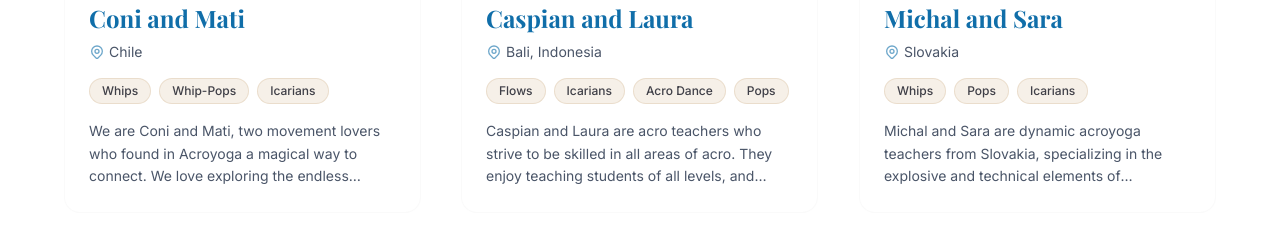
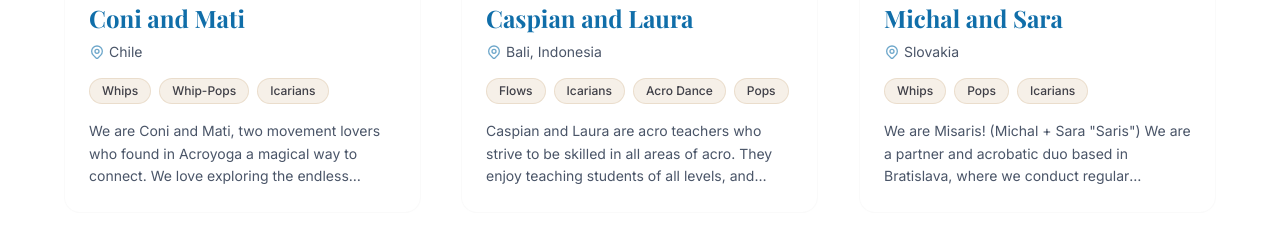
Before and after one commit to GloryFlory/mac-website, a Next.js app: page /teachers in a window 1280 px wide. Shown: the part 1020-1258 px from the top of the page. Built offline with nearby package versions, Linux system fonts and the light colour scheme; a web font is replaced by a local one.

Commit message:
Update all teacher bios with complete versions: Michal & Sara (Misaris), Maria & Flo

```diff
--- a/app/teachers/page.tsx
+++ b/app/teachers/page.tsx
@@ -73,11 +73,17 @@ Bali is their home base where they run the AcroSpirit community, and organise th
     imageUrl: '/teachers/Michal and Sara/472529068_18033178583442028_7109940112774191055_n.jpg',
     videoUrl: '/teachers/Michal and Sara/AQMuydaPPC31VQIJj7EbpXt-HNolmjsNis836XvE7CLyu32uRiyXlPRvuXO9dCWAOxyKIRAY0snUzHRMWzlsnBmLGQIxhlPU4kIPe0k.mp4',
     location: 'Slovakia',
-    bio: `Michal and Sara are dynamic acroyoga teachers from Slovakia, specializing in the explosive and technical elements of acrobatics. Known as Acro Misaris, they bring high energy and precision to their teaching.
+    bio: `We are Misaris! (Michal + Sara "Saris")
 
-Their expertise lies in Whips, Pops, and Icarians - the dynamic side of acroyoga that requires power, timing, and trust. They're passionate about helping students master these challenging skills while maintaining safety and proper technique.
+We are a partner and acrobatic duo based in Bratislava, where we conduct regular acroyoga lessons.
 
-With their combined experience and complementary teaching styles, Michal and Sara create an environment where students can push their boundaries and achieve new heights in their acro practice.`,
+Sara is a professional physiotherapist and Michal is a fitness trainer, both of which we are passionate about professionally.
+
+Saris discovered the world of acroyoga more than a decade ago while in high school. When we met five years ago, Michal was quickly smitten by Akroyoga. Thanks to Sara's experience and Michal's rich sporting past, we easily progressed together.
+
+During our cooperation we have participated in a number of domestic and international workshops and festivals, where we not only trained but also coached. We enthusiastically combined our favourite disciplines such as whips, pops and icarians (bouncers) into smooth, harmonious sequences.
+
+Recently we have also ventured into the artistic realm with performances that we have come to love as much as our audiences.`,
     levels: ['Intermediate', 'Advanced'],
     instagram: 'https://www.instagram.com/misaris_acro/',
   },
@@ -113,11 +119,11 @@ Together with Flo, they organize workshops for beginners and improvers, aiming t
 
 AcroYoga has been Flo's jam since the summer of 2018 and he's loved spinning, popping and turning people ever since. He's also known to step into the role of a flyer himself at times.
 
-Flo's approach to AcroYoga is simple: Safety is Sexy!
+Flo's approach to AcroYoga is simple: The sky's the limit & Safety is Sexy!
 
 In addition to his Acroyoga experience, Flo is also a Yoga Teacher, Thai Massage Therapist and Breathwork facilitator.
 
-Together, they are organizing workshops for beginners with the goal to share this wonderful practice and expand the AcroYoga community in Malta! Hosting the MAC since 2024 and inviting more and more people to Malta has been one of the biggest joys and we can't wait for the third edition of the MAC.`,
+Together, they are organizing workshops for beginners with the goal to share this wonderful practice and expand the AcroYoga community in Malta! Hosting the very first MAC in 2024 has already brought some of the best teachers around the globe to Malta and the second edition will be even bigger!`,
     levels: ['Beginner', 'Intermediate'],
     instagram: 'https://www.instagram.com/acroyoga_malta/',
   },
```
